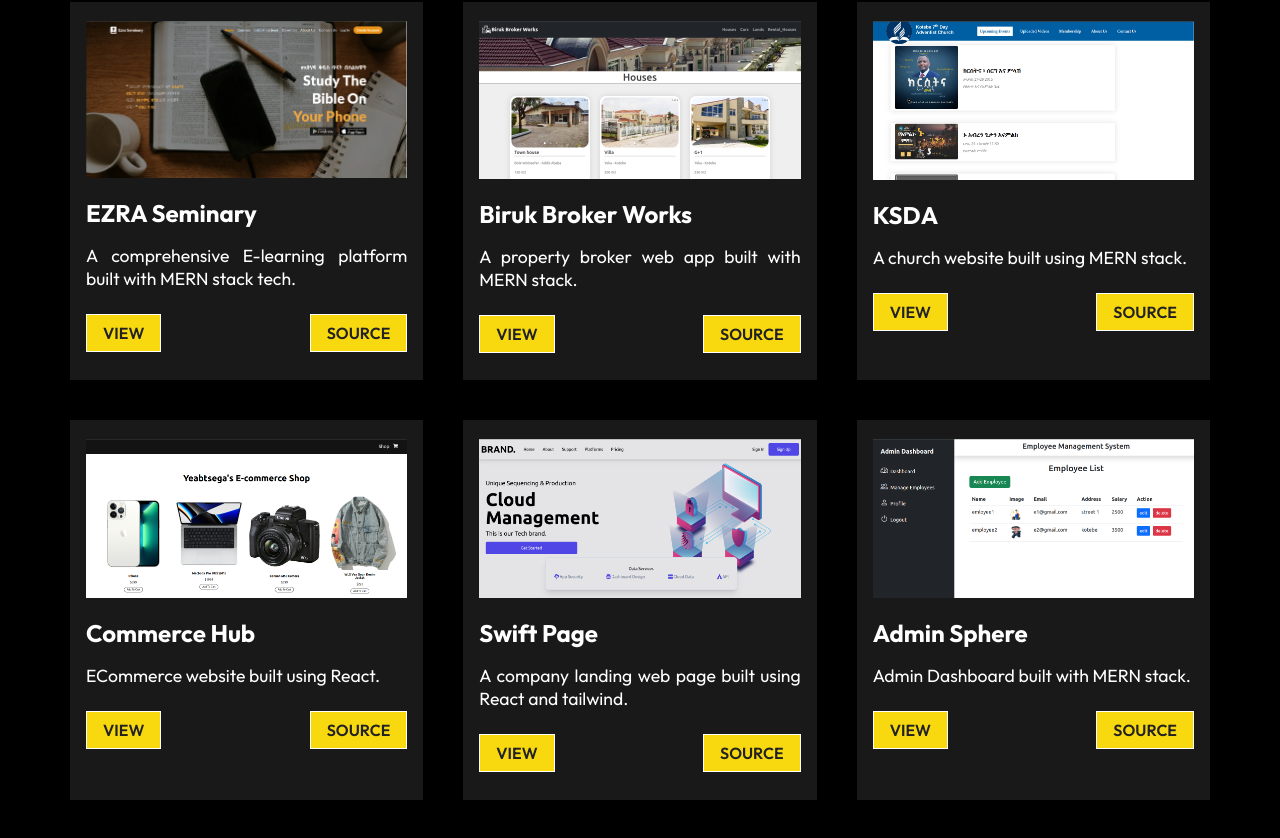
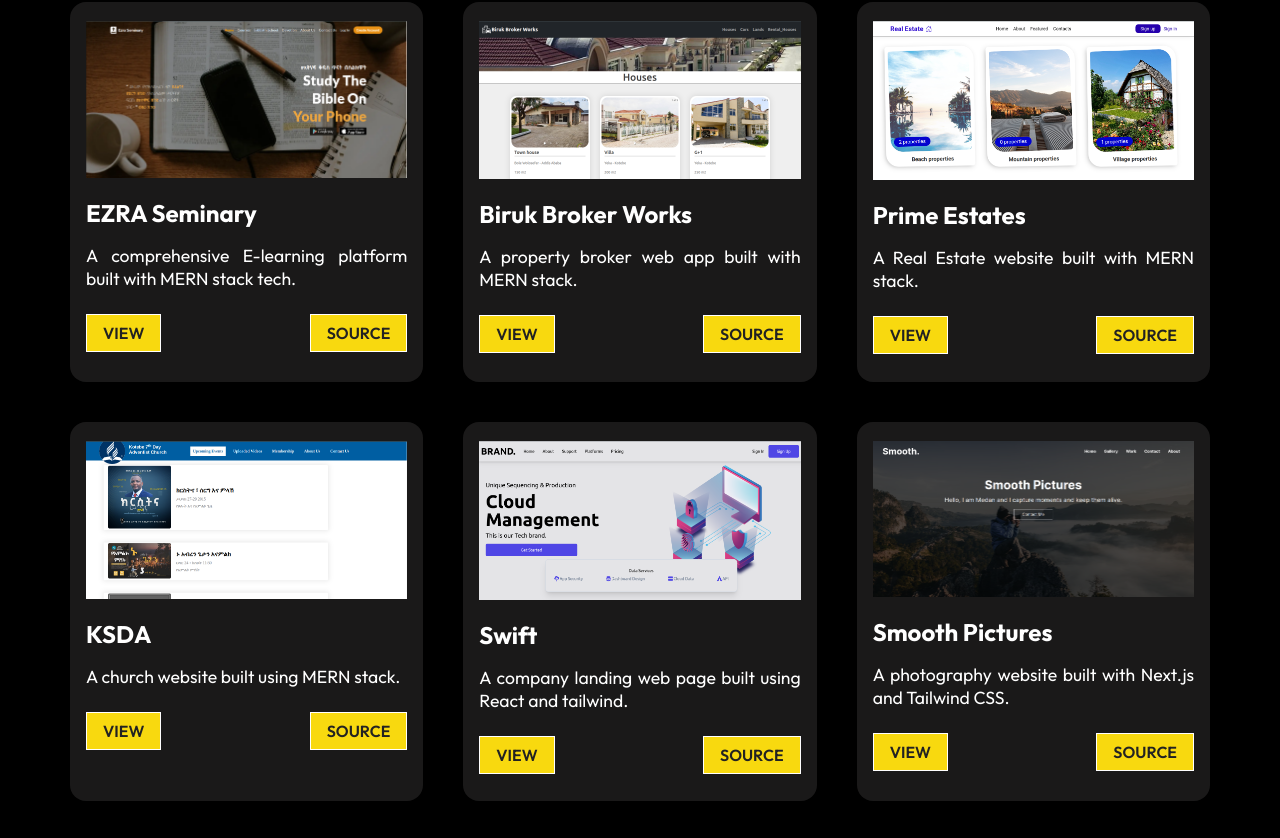
Before and after one commit to yeabtsega45/My-Portfolio, a React (Create React App) app: page / in a window 1280 px wide. Shown: the part 934-1772 px from the top of the page. Built offline with nearby package versions, Linux system fonts and the light colour scheme.

Commit message:
add styling

```diff
--- a/src/Components/WorkCard.css
+++ b/src/Components/WorkCard.css
@@ -13,9 +13,16 @@
 .project-card {
     background: #1a1919;
     padding: 1.2rem 1rem;
+    border-radius: 16px;
+    transition: transform 0.3s ease-in-out;
 }
+.project-card:hover {
+    transform: scale(1.1);
+  }
 .project-card img {
     width: 100%;
+    /* border-top-left-radius: 16px;
+    border-top-right-radius: 16px; */
 }
 .project-title {
     color: white;
--- a/src/Components/WorkCardData.js
+++ b/src/Components/WorkCardData.js
@@ -5,6 +5,7 @@ import pro4 from "../assets/project4.png";
 import pro5 from "../assets/project5.png";
 import pro6 from "../assets/project6.png";
 import pro7 from "../assets/Ezra Seminary.png";
+import pro8 from "../assets/smooth-pictures.png";
 
 const ProjectCardData = [
   {
@@ -22,11 +23,32 @@ const ProjectCardData = [
     source: "https://github.com/yeabtsega45/Biruk-Broker-Works",
   },
   {
+    imgsrc: pro4,
+    title: "Prime Estates",
+    text: "A Real Estate website built with MERN stack.",
+    view: "https://yeabtsega-real-estate.netlify.app/",
+    source: "https://github.com/yeabtsega45/Prime-Estates",
+  },
+  {
     imgsrc: pro2,
     title: "KSDA",
     text: "A church website built using MERN stack.",
     view: "https://official-ksda-church.netlify.app/",
     source: "https://github.com/yeabtsega45/KSDA",
+  },
+  {
+    imgsrc: pro6,
+    title: "Swift",
+    text: "A company landing web page built using React and tailwind.",
+    view: "https://yeabtsega-company-landing-page.netlify.app/",
+    source: "https://github.com/yeabtsega45/Swift-Page",
+  },
+  {
+    imgsrc: pro8,
+    title: "Smooth Pictures",
+    text: "A photography website built with Next.js and Tailwind CSS.",
+    view: "https://smooth-pictures.netlify.app/",
+    source: "https://github.com/yeabtsega45/Smooth-Pictures",
   },
   {
     imgsrc: pro5,
@@ -36,26 +58,12 @@ const ProjectCardData = [
     source: "https://github.com/yeabtsega45/Commerce-Hub",
   },
   {
-    imgsrc: pro6,
-    title: "Swift Page",
-    text: "A company landing web page built using React and tailwind.",
-    view: "https://yeabtsega-company-landing-page.netlify.app/",
-    source: "https://github.com/yeabtsega45/Swift-Page",
-  },
-  {
     imgsrc: pro3,
     title: "Admin Sphere",
     text: "Admin Dashboard built with MERN stack.",
     view: "https://yeabtsega-admin-dashboard.netlify.app/",
     source: "https://github.com/yeabtsega45/Admin-Sphere",
   },
-  {
-    imgsrc: pro4,
-    title: "Prime Estates",
-    text: "A Real Estate website built with MERN stack.",
-    view: "https://yeabtsega-real-estate.netlify.app/",
-    source: "https://github.com/yeabtsega45/Prime-Estates",
-  },
 ];
 
 export default ProjectCardData;
```
Also changed, not shown: src/assets/smooth-pictures.png (added).
